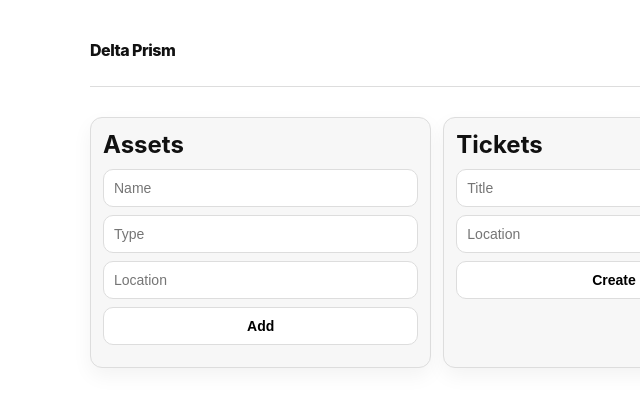
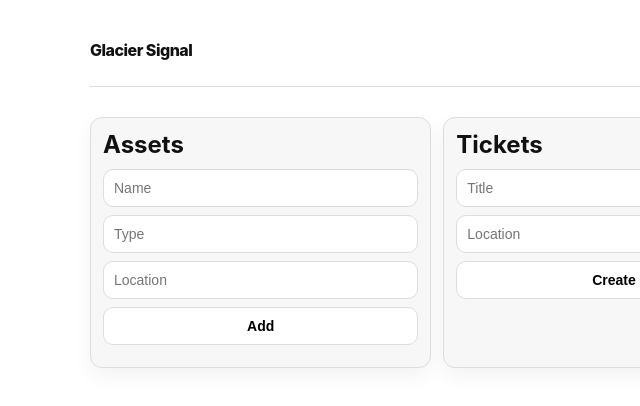
Before and after one commit to Ashutoshsingh20/bw-app-44-1774962227, a website: page public/index.html in a window 1280 px wide. Shown: the full height of the page, 26-666 px from the left. Drawn offline with Linux system fonts and the light colour scheme; no server answers.

Commit message:
chore: brand app

```diff
--- a/package.json
+++ b/package.json
@@ -1,7 +1,7 @@
 {
   "name": "bw-app-44-1774962227",
   "version": "1.0.0",
-  "description": "Delta Prism monochrome ops dashboard",
+  "description": "Glacier Signal monochrome ops dashboard",
   "type": "module",
   "scripts": {
     "start": "node server.js"
--- a/public/index.html
+++ b/public/index.html
@@ -3,13 +3,13 @@
 <head>
   <meta charset="UTF-8" />
   <meta name="viewport" content="width=device-width, initial-scale=1.0" />
-  <title>Delta Prism</title>
+  <title>Glacier Signal</title>
   <link rel="stylesheet" href="/style.css" />
 </head>
 <body>
   <div class="shell">
     <header>
-      <div class="logo">Delta Prism</div>
+      <div class="logo">Glacier Signal</div>
       <p>Monochrome ops dashboard</p>
     </header>
     <section class="metrics" id="metrics"></section>
```
Also changed, not shown: README.md.
